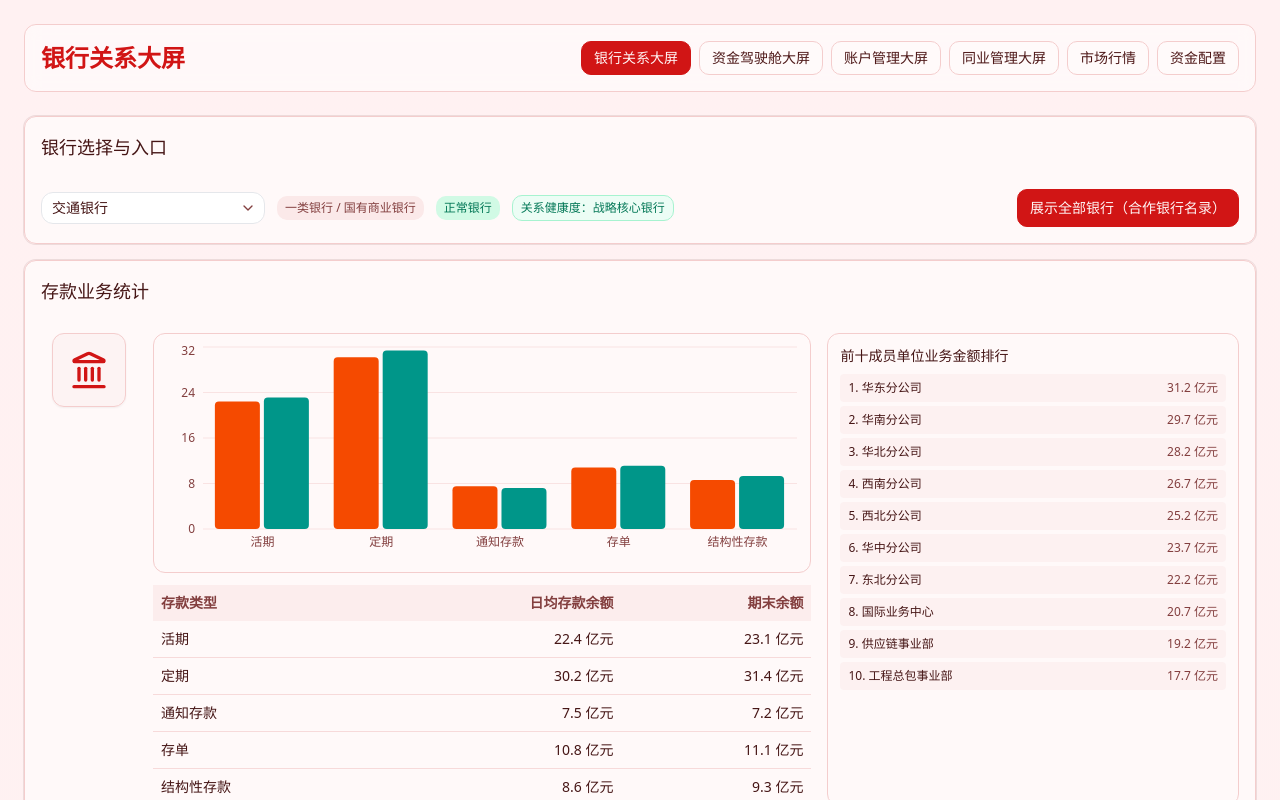
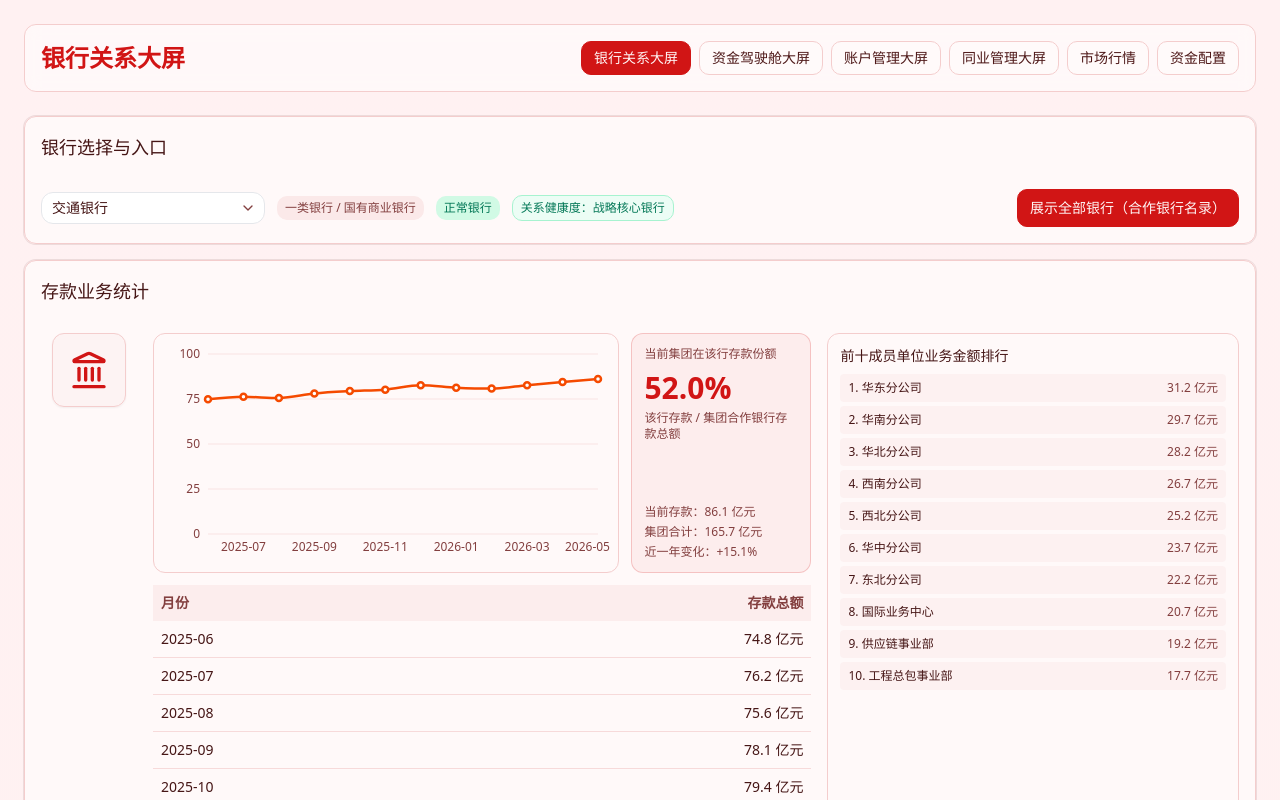
Before and after one commit to pipijoe/dashboard, a React (Vite) app: page /screens/bank-relationship in a window 1280 px wide. Shown: the top 800 px of the page. Built offline with nearby package versions, Linux system fonts and the light colour scheme.

Commit message:
Optimize bank deposit trend statistics

```diff
--- a/src/screens/bank-relationship-screen.tsx
+++ b/src/screens/bank-relationship-screen.tsx
@@ -3,6 +3,8 @@ import { Link } from "react-router-dom";
 import {
   Bar,
   BarChart,
+  Line,
+  LineChart,
   CartesianGrid,
   Cell,
   Pie,
@@ -31,10 +33,9 @@ import {
   SelectValue,
 } from "@/components/ui/select";
 
-type DepositStat = {
-  type: string;
-  averageBalance: number;
-  endingBalance: number;
+type DepositTrendItem = {
+  month: string;
+  totalDeposit: number;
 };
 
 type CreditBusiness = {
@@ -78,7 +79,7 @@ type BankProfile = {
   category: string;
   type: string;
   riskBank: boolean;
-  deposit: DepositStat[];
+  deposit: DepositTrendItem[];
   creditBusiness: CreditBusiness[];
   creditLine: CreditLine;
   rankings: {
@@ -117,11 +118,18 @@ const banks: BankProfile[] = [
     type: "国有商业银行",
     riskBank: false,
     deposit: [
-      { type: "活期", averageBalance: 22.4, endingBalance: 23.1 },
-      { type: "定期", averageBalance: 30.2, endingBalance: 31.4 },
-      { type: "通知存款", averageBalance: 7.5, endingBalance: 7.2 },
-      { type: "存单", averageBalance: 10.8, endingBalance: 11.1 },
-      { type: "结构性存款", averageBalance: 8.6, endingBalance: 9.3 },
+      { month: "2025-06", totalDeposit: 74.8 },
+      { month: "2025-07", totalDeposit: 76.2 },
+      { month: "2025-08", totalDeposit: 75.6 },
+      { month: "2025-09", totalDeposit: 78.1 },
+      { month: "2025-10", totalDeposit: 79.4 },
+      { month: "2025-11", totalDeposit: 80.2 },
+      { month: "2025-12", totalDeposit: 82.6 },
+      { month: "2026-01", totalDeposit: 81.3 },
+      { month: "2026-02", totalDeposit: 80.8 },
+      { month: "2026-03", totalDeposit: 82.7 },
+      { month: "2026-04", totalDeposit: 84.5 },
+      { month: "2026-05", totalDeposit: 86.1 },
     ],
     creditBusiness: [
       { product: "贷款", balance: 66.2, amount: 18.1, rate: 2.98, term: "1Y以内 42%" },
@@ -161,11 +169,18 @@ const banks: BankProfile[] = [
     type: "股份制商业银行",
     riskBank: false,
     deposit: [
-      { type: "活期", averageBalance: 16.3, endingBalance: 17.2 },
-      { type: "定期", averageBalance: 22.6, endingBalance: 23.3 },
-      { type: "通知存款", averageBalance: 4.2, endingBalance: 4.1 },
-      { type: "存单", averageBalance: 6.8, endingBalance: 7.6 },
-      { type: "结构性存款", averageBalance: 5.1, endingBalance: 4.9 },
+      { month: "2025-06", totalDeposit: 51.5 },
+      { month: "2025-07", totalDeposit: 52.3 },
+      { month: "2025-08", totalDeposit: 53.1 },
+      { month: "2025-09", totalDeposit: 54.8 },
+      { month: "2025-10", totalDeposit: 55.6 },
+      { month: "2025-11", totalDeposit: 56.2 },
+      { month: "2025-12", totalDeposit: 57.4 },
+      { month: "2026-01", totalDeposit: 56.8 },
+      { month: "2026-02", totalDeposit: 57.9 },
+      { month: "2026-03", totalDeposit: 58.6 },
+      { month: "2026-04", totalDeposit: 60.4 },
+      { month: "2026-05", totalDeposit: 61.7 },
     ],
     creditBusiness: [
       { product: "贷款", balance: 40.6, amount: 15.8, rate: 3.1, term: "1Y以内 36%" },
@@ -205,11 +220,18 @@ const banks: BankProfile[] = [
     type: "城商行",
     riskBank: true,
     deposit: [
-      { type: "活期", averageBalance: 6.4, endingBalance: 5.8 },
-      { type: "定期", averageBalance: 9.1, endingBalance: 8.4 },
-      { type: "通知存款", averageBalance: 1.9, endingBalance: 2.1 },
-      { type: "存单", averageBalance: 2.4, endingBalance: 2.3 },
-      { type: "结构性存款", averageBalance: 1.2, endingBalance: 1.1 },
+      { month: "2025-06", totalDeposit: 23.4 },
+      { month: "2025-07", totalDeposit: 22.9 },
+      { month: "2025-08", totalDeposit: 22.1 },
+      { month: "2025-09", totalDeposit: 21.7 },
+      { month: "2025-10", totalDeposit: 21.2 },
+      { month: "2025-11", totalDeposit: 20.8 },
+      { month: "2025-12", totalDeposit: 20.5 },
+      { month: "2026-01", totalDeposit: 19.8 },
+      { month: "2026-02", totalDeposit: 19.4 },
+      { month: "2026-03", totalDeposit: 18.9 },
+      { month: "2026-04", totalDeposit: 18.2 },
+      { month: "2026-05", totalDeposit: 17.9 },
     ],
     creditBusiness: [
       { product: "贷款", balance: 12.8, amount: 6.2, rate: 3.9, term: "1Y以内 58%" },
@@ -253,8 +275,7 @@ const scoreWeights = {
 };
 
 const depositChartConfig = {
-  averageBalance: { label: "日均余额", color: "var(--chart-1)" },
-  endingBalance: { label: "期末余额", color: "var(--chart-2)" },
+  totalDeposit: { label: "存款总额", color: "var(--chart-1)" },
 } satisfies ChartConfig;
 
 const loanChartConfig = {
@@ -389,6 +410,16 @@ export function BankRelationshipScreen() {
   const creditUsageRate = (selectedBank.creditLine.usedLine / selectedBank.creditLine.totalLine) * 100;
   const quoteWinCount = selectedBank.quotes.filter((item) => item.bankRate <= item.marketBenchmark).length;
   const quoteWinRate = (quoteWinCount / selectedBank.quotes.length) * 100;
+  const selectedCurrentDeposit = selectedBank.deposit[selectedBank.deposit.length - 1]?.totalDeposit ?? 0;
+  const selectedFirstDeposit = selectedBank.deposit[0]?.totalDeposit ?? 0;
+  const groupCurrentDeposit = banks.reduce((total, bank) => {
+    const latestDeposit = bank.deposit[bank.deposit.length - 1]?.totalDeposit ?? 0;
+
+    return total + latestDeposit;
+  }, 0);
+  const depositShareRate = groupCurrentDeposit > 0 ? (selectedCurrentDeposit / groupCurrentDeposit) * 100 : 0;
+  const depositYearGrowthRate =
+    selectedFirstDeposit > 0 ? ((selectedCurrentDeposit - selectedFirstDeposit) / selectedFirstDeposit) * 100 : 0;
   const healthTone = getHealthTone(scoreTotal);
 
   return (
@@ -440,35 +471,50 @@ export function BankRelationshipScreen() {
         rankingData={selectedBank.rankings.deposit}
         summary={
           <>
-            <div className="h-[240px] rounded-lg border border-border p-2">
-              <ChartContainer config={depositChartConfig} className="h-full w-full">
-                <BarChart data={selectedBank.deposit}>
-                  <CartesianGrid vertical={false} />
-                  <XAxis dataKey="type" tickLine={false} axisLine={false} />
-                  <YAxis tickLine={false} axisLine={false} width={36} />
-                  <ChartTooltip
-                    cursor={false}
-                    content={<ChartTooltipContent formatter={(value) => `${value} 亿元`} />}
-                  />
-                  <Bar dataKey="averageBalance" fill="var(--color-averageBalance)" radius={4} />
-                  <Bar dataKey="endingBalance" fill="var(--color-endingBalance)" radius={4} />
-                </BarChart>
-              </ChartContainer>
+            <div className="grid gap-3 md:grid-cols-[minmax(0,1fr)_180px]">
+              <div className="h-[240px] rounded-lg border border-border p-2">
+                <ChartContainer config={depositChartConfig} className="h-full w-full">
+                  <LineChart data={selectedBank.deposit} margin={{ left: 4, right: 12, top: 12 }}>
+                    <CartesianGrid vertical={false} />
+                    <XAxis dataKey="month" tickLine={false} axisLine={false} minTickGap={12} />
+                    <YAxis tickLine={false} axisLine={false} width={42} />
+                    <ChartTooltip content={<ChartTooltipContent formatter={(value) => `${value} 亿元`} />} />
+                    <Line
+                      type="monotone"
+                      dataKey="totalDeposit"
+                      stroke="var(--color-totalDeposit)"
+                      strokeWidth={2.5}
+                      dot={{ r: 3 }}
+                      activeDot={{ r: 5 }}
+                    />
+                  </LineChart>
+                </ChartContainer>
+              </div>
+              <div className="flex flex-col justify-between rounded-lg border border-primary/20 bg-primary/5 p-3">
+                <div>
+                  <p className="text-xs text-muted-foreground">当前集团在该行存款份额</p>
+                  <p className="mt-2 text-3xl font-semibold text-primary">{depositShareRate.toFixed(1)}%</p>
+                  <p className="mt-1 text-xs text-muted-foreground">该行存款 / 集团合作银行存款总额</p>
+                </div>
+                <div className="space-y-1 text-xs text-muted-foreground">
+                  <p>当前存款：{formatMoney(selectedCurrentDeposit)}</p>
+                  <p>集团合计：{formatMoney(groupCurrentDeposit)}</p>
+                  <p>近一年变化：{depositYearGrowthRate >= 0 ? "+" : ""}{depositYearGrowthRate.toFixed(1)}%</p>
+                </div>
+              </div>
             </div>
             <table className="w-full text-sm">
               <thead className="bg-muted/70 text-muted-foreground">
                 <tr>
-                  <th className="px-2 py-2 text-left">存款类型</th>
-                  <th className="px-2 py-2 text-right">日均存款余额</th>
-                  <th className="px-2 py-2 text-right">期末余额</th>
+                  <th className="px-2 py-2 text-left">月份</th>
+                  <th className="px-2 py-2 text-right">存款总额</th>
                 </tr>
               </thead>
               <tbody>
                 {selectedBank.deposit.map((item) => (
-                  <tr key={item.type} className="border-b border-border/70 transition-colors hover:bg-muted/40">
-                    <td className="px-2 py-2">{item.type}</td>
-                    <td className="px-2 py-2 text-right">{formatMoney(item.averageBalance)}</td>
-                    <td className="px-2 py-2 text-right">{formatMoney(item.endingBalance)}</td>
+                  <tr key={item.month} className="border-b border-border/70 transition-colors hover:bg-muted/40">
+                    <td className="px-2 py-2">{item.month}</td>
+                    <td className="px-2 py-2 text-right">{formatMoney(item.totalDeposit)}</td>
                   </tr>
                 ))}
               </tbody>
```
